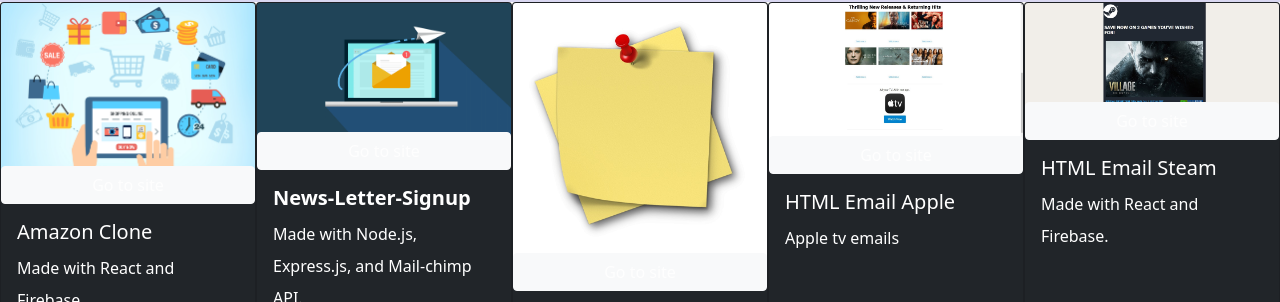
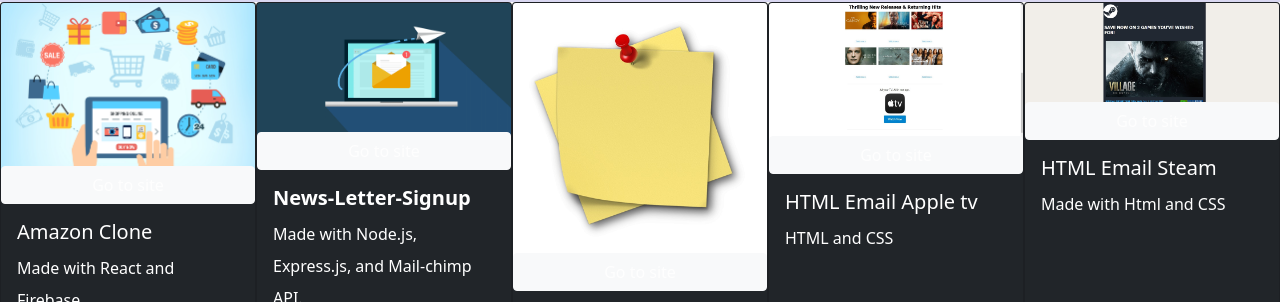
Before and after one commit to JMD2020/Joseph-Debblay-II, a plain HTML site: page index.html in a window 1280 px wide. Shown: the part 1990-2292 px from the top of the page. Drawn offline with nearby package versions, Linux system fonts and the light colour scheme.

Commit message:
third commit

```diff
--- a/index.html
+++ b/index.html
@@ -169,8 +169,8 @@
           <img class="card-img-top" src="images/apple.jpg" alt="Card image cap">
           <a href="https://jmd2020.github.io/Joseph-Debblay-II/html_emails_apple/apple.html" class="btn btn-light">Go to site</a>
           <div class="card-body">
-            <h5 class="card-title">HTML Email Apple</h5>
-            <p class="card-text">Apple tv emails</p>
+            <h5 class="card-title">HTML Email Apple tv</h5>
+            <p class="card-text">HTML and CSS</p>
           </div>
         </div>
 
@@ -179,7 +179,7 @@
             <a href="https://jmd2020.github.io/Joseph-Debblay-II/html_emails_steam/steam.html" class="btn btn-light">Go to site</a>
             <div class="card-body">
               <h5 class="card-title">HTML Email Steam</h5>
-              <p class="card-text">Made with React and Firebase.</p>
+              <p class="card-text">Made with Html and CSS</p>
             </div>
           </div>
 
```
